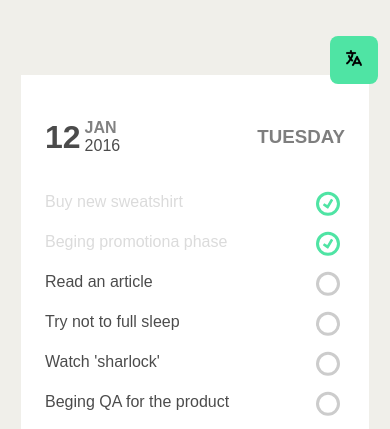
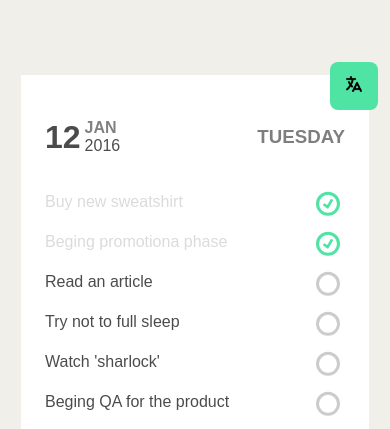
Before and after one commit to Bahaa-Ibrahem/TODO_List, a plain HTML site: page index.html in a window 390 px wide. Shown: the part 183-612 px from the top of the page. Drawn offline with Linux system fonts and the light colour scheme; a web font is replaced by a local one.

Commit message:
to do list

```diff
--- a/assets/scss/basic/_language.scss
+++ b/assets/scss/basic/_language.scss
@@ -17,7 +17,7 @@
     }
 
     @media (max-width: 767px) {
-        top: 26%;
+        top: 29%;
         right: 3%;
     }
 }
```
Also changed, not shown: assets/css/style.css.
